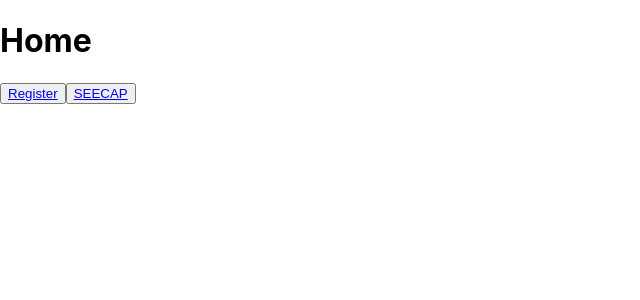
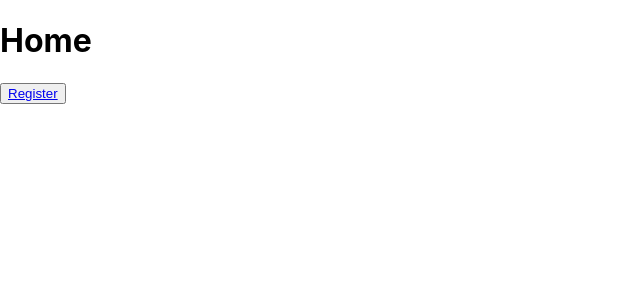
Before and after one commit to Niteshkumar0/first-auth, a React (Create React App) app: page / in a window 1280 px wide. Shown: the top 300 px of the page, without its empty margins (0-640 px from the left). Built offline with nearby package versions, Linux system fonts and the light colour scheme.

Commit message:
remove secap  button

```diff
--- a/src/pages/home/Home.js
+++ b/src/pages/home/Home.js
@@ -6,7 +6,7 @@ const Home = () => {
     <div>
       <h1>Home</h1>
       <button><Link to='/register'>Register</Link></button>
-      <button><Link to="https://seccap.dgcs.gos.pk/#/">SEECAP</Link></button>
+      {/* <button><Link to="https://seccap.dgcs.gos.pk/#/">SEECAP</Link></button> */}
     </div>
   )
 }
```
